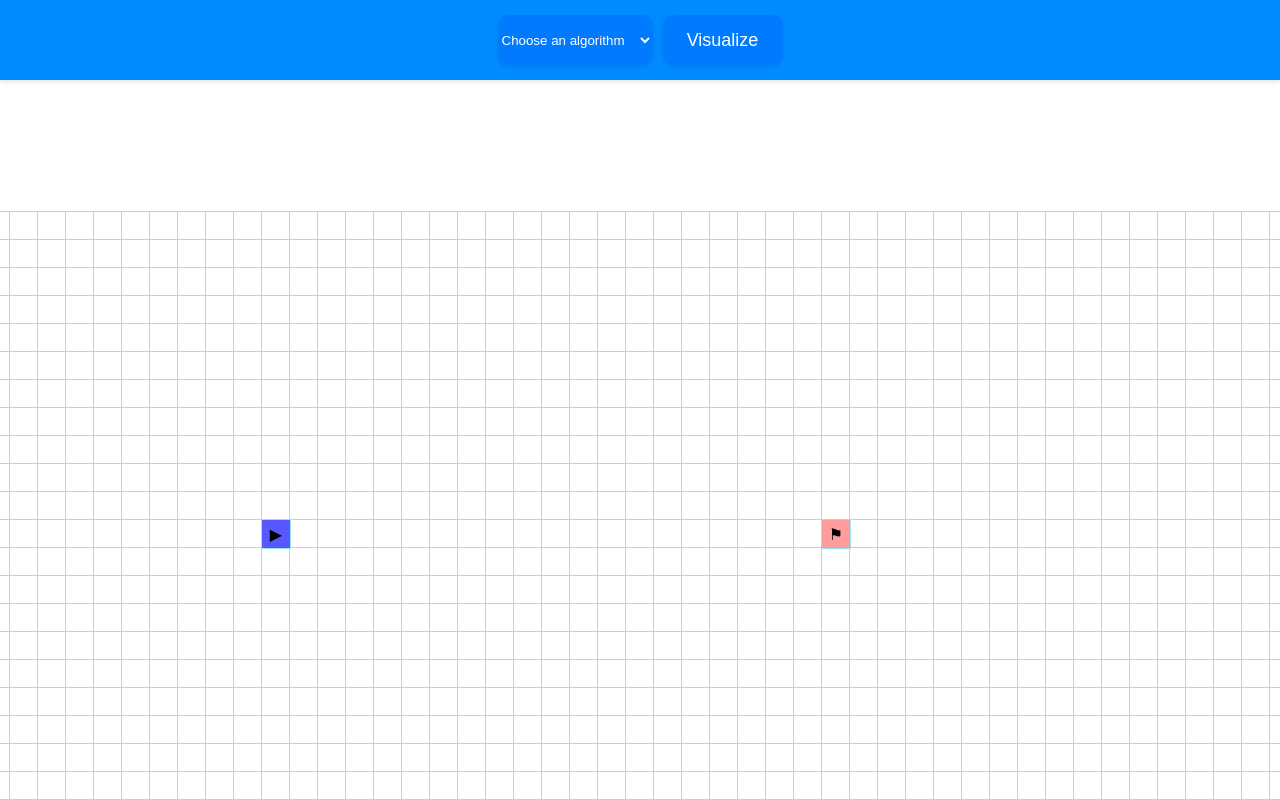
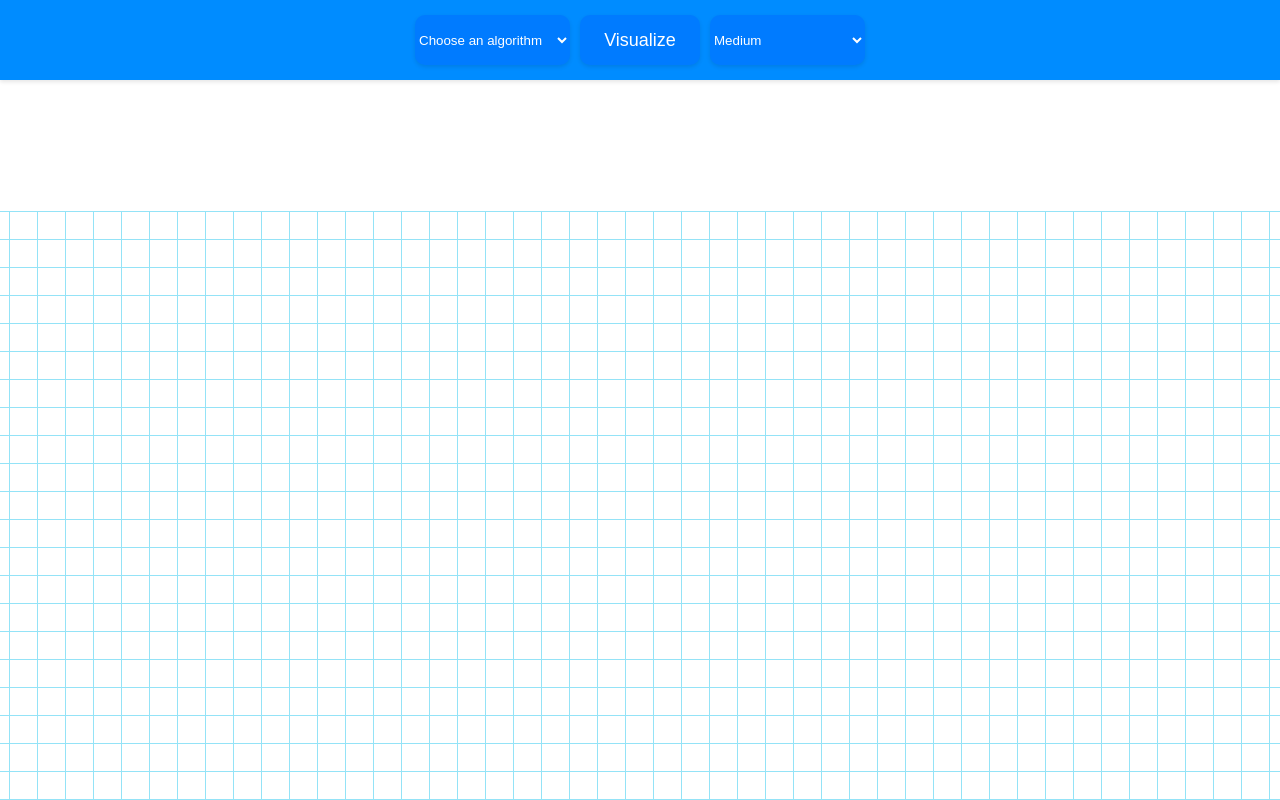
Before and after one commit to luckaasf/pathfinder-visualizer, a React (Create React App) app: page / in a window 1280 px wide. Built offline with nearby package versions, Linux system fonts and the light colour scheme.

Commit message:
change visualizer speed feature

```diff
--- a/src/assets/stylesheets/Header.css
+++ b/src/assets/stylesheets/Header.css
@@ -20,6 +20,7 @@
     width: 120px;
     height: 50px;
     margin-left: 10px;
+    margin-right: 10px;
     display: flex;
     justify-content: center;
     align-items: center;
@@ -62,3 +63,27 @@
     border-radius: 20px;
     transition: background-color 0.3s ease, color 0.3s ease;
 }
+
+.speed {
+    width: 155px;
+    height: 50px;
+    border-radius: 10px;
+    cursor: pointer;
+    border: none;
+    background-color: #007bff;
+    color: white;
+    box-shadow: 0 2px 4px rgba(0, 0, 0, 0.1);
+}
+
+.speed:hover {
+    background-color: #0056b3;
+    transition: background-color 0.3s ease;
+}
+
+.speed option {
+    background-color: #007bff;
+    color: white;
+    cursor: pointer;
+    border-radius: 20px;
+    transition: background-color 0.3s ease, color 0.3s ease;
+}
--- a/src/components/Grid.jsx
+++ b/src/components/Grid.jsx
@@ -8,9 +8,12 @@ import MyContext from "./MyContext";
 const GRID_ROW_SIZE = 22;
 const GRID_COL_SIZE = 67;
 
+const START_NODE_POSITION = { row: 1, col: 1 };
+const FINISH_NODE_POSITION = { row: 20, col: 65};
 
-const START_NODE_POSITION = { row: 11, col: 20 };
-const FINISH_NODE_POSITION = { row: 11, col: 40};
+const SLOW = 100;
+const MEDIUM = 20;
+const FAST = 5;
 
 function Grid() {
     const [grid, setGrid] = useState([]);
@@ -92,8 +95,6 @@ function Grid() {
         };
     }
 
-
-
     function toggleWallGrid(grid, row, col) {
         const newGrid = grid.slice();
         const oldNode = newGrid[row][col];
@@ -103,13 +104,18 @@ function Grid() {
     }
 
     useEffect(() => {
-        console.log("config: ", config)
         if (config.isAlgorithmRunning) {
-            handleVisualizeButton();
+            if (config.algorithm !== "") {
+                console.log(config);
+                handleVisualizeButton();
+            } else {
+                console.log("ERROR");
+            }
         }
-      }, [config]);
+    }, [config.isAlgorithmRunning]);
 
     useEffect(() => {
+        console.log(config);
         const newGrid = initializeGrid();
         setGrid(newGrid);
 
@@ -122,11 +128,10 @@ function Grid() {
         return () => {
             document.removeEventListener("mouseup", handleDocumentMouseUp);
         };
+
     }, []);
 
     function animatePathFinder(visitedNodes, shortestPathNodes) {
-        console.log("visited nodes: ", visitedNodes);
-        console.log("shortestPath: ", shortestPathNodes);
         for (let i = 0; i < visitedNodes.length; i++) {
             setTimeout(() => {
                 if (i === visitedNodes.length - 1) {
@@ -135,7 +140,7 @@ function Grid() {
                 const currentNode = visitedNodes[i];
                 if (!((currentNode.row === startNodePosition.row && currentNode.col === startNodePosition.col) || (currentNode.row === finishNodePosition.row && currentNode.col === finishNodePosition.col)))
                     document.getElementById(`node-${currentNode.row}-${currentNode.col}`).className="node node-visited";
-            }, 10 * i);
+            }, (parseInt(config.speed)) * i);
         }
     }
 
--- a/src/components/Header.jsx
+++ b/src/components/Header.jsx
@@ -1,4 +1,4 @@
-import React, { useContext, useState } from "react";
+import React, { useContext, useState, useEffect } from "react";
 import '../assets/stylesheets/Header.css';
 import MyContext from "./MyContext";
 
@@ -6,25 +6,54 @@ function Header() {
 
     const { startAlgorithm } = useContext(MyContext);
     const [selectedAlgorithm, setSelectedAlgorithm] = useState("");
+    const [selectedSpeed, setSelectedSpeed] = useState("20");
+    const [isRunning, setIsRunning] = useState(false);
+
+    useEffect(() => {
+        if (selectedAlgorithm !== "") {
+            startAlgorithm(false, selectedAlgorithm, selectedSpeed);
+        }
+    }, [selectedAlgorithm]);
 
     function handleAlgorithmChange(event) {
         setSelectedAlgorithm(event.target.value);
     }
 
+    useEffect(() => {
+        if (selectedSpeed !== "medium")
+            startAlgorithm(false, selectedAlgorithm, selectedSpeed);
+        else
+            startAlgorithm(false, selectedAlgorithm, "medium");
+    }, [selectedSpeed]);
+
+
+    function handleSpeedChange(event) {
+        setSelectedSpeed(event.target.value);
+    }
+
+    useEffect(() => {
+        if (isRunning !== false)
+            startAlgorithm(isRunning, selectedAlgorithm, selectedSpeed);
+    }, [isRunning]);
+
     function handleClick() {
-        if (selectedAlgorithm)
-            startAlgorithm(true, selectedAlgorithm);
+        setIsRunning(true);
     }
 
     return(
         <header className="header-container">
             <div className="visualize-container">
-            <select className="dropdown"value={selectedAlgorithm} onChange={handleAlgorithmChange}>
+            <select className="dropdown" value={selectedAlgorithm} onChange={handleAlgorithmChange}>
                 <option value="">Choose an algorithm</option>
                 <option value="dijkstra">Dijkstra</option>
                 <option value="astar">A*</option>
             </select>
             <button className="visualize-button" onClick={handleClick}><span>Visualize</span></button>
+            <select className="speed" value={selectedSpeed} onChange={handleSpeedChange}>
+                <option value="100">Slow</option>
+                <option value="20">Medium</option>
+                <option value="3">Fast</option>
+            </select>
             </div>
         </header>
     );
--- a/src/components/MyContextProvider.jsx
+++ b/src/components/MyContextProvider.jsx
@@ -5,14 +5,16 @@ const MyContextProvider = ({ children }) => {
 
   const [config, setConfig] = useState({
     isAlgorithmRunning: false,
-    algorithm: null,
+    algorithm: "",
+    speed: "20",
   });
 
-  function startAlgorithm(isRunning, algorithmName) {
+  function startAlgorithm(isRunning, algorithmName, speed) {
     setConfig(prevConfig => ({
       ...prevConfig,
       isAlgorithmRunning: isRunning,
       algorithm: algorithmName,
+      speed: speed,
     }));
   };
 
```
